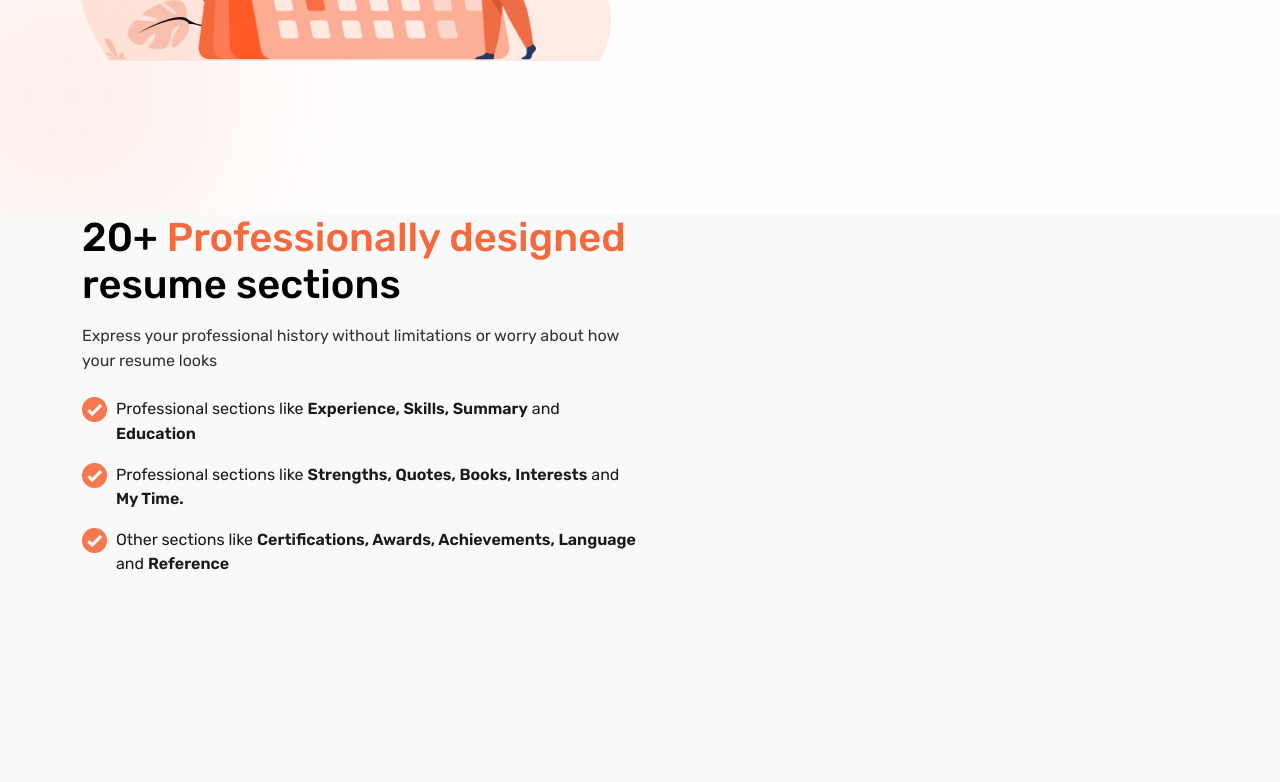
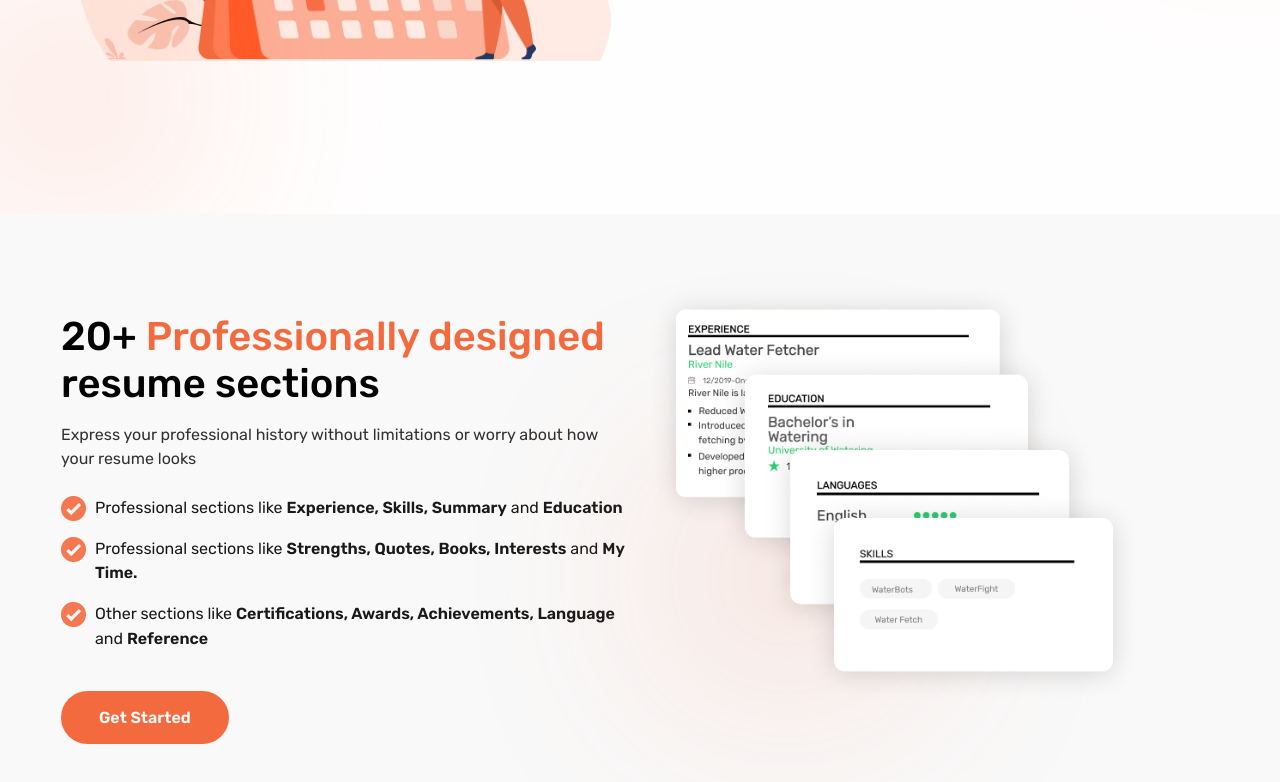
Before and after one commit to Shubham-391/cv_hawk, a plain HTML site: page index.html in a window 1280 px wide. Shown: the part 2511-3293 px from the top of the page. Drawn offline with nearby package versions, Linux system fonts and the light colour scheme.

Commit message:
section4

```diff
--- a/assets/css/styles.css
+++ b/assets/css/styles.css
@@ -586,16 +586,43 @@
 
  /* section4 */
  .section4-height {
-     min-height: 629px;
+     min-height: 885px;
  }
 
  .custom-container3 {
-     max-width: 1182px;
+     max-width: 1182px !important;
  }
 
  .section4-list li {
      background: url(/assets/images/tick.png) left top no-repeat;
      padding-left: 34px;
+ }
+
+ .section4-btn {
+     padding: 17px 38px;
+     border-radius: 41px;
+     background: var(--c1);
+     border: none;
+ }
+
+ .section4-btn:hover {
+     background: var(--c9);
+ }
+
+ .section4-resume {
+     width: 100%;
+     height: 422px;
+ }
+
+ .section4-ellipse {
+     width: 165px;
+     height: 143px;
+     border-radius: 50%;
+     background: var(--c1);
+     opacity: 0.5;
+     filter: blur(120.5px);
+     bottom: 22%;
+     left: 11%;
  }
 
  /* media query */
@@ -845,6 +872,15 @@
      .section3-height {
          min-height: 488px;
      }
+
+     /* section4 */
+     .section4-height {
+         min-height: 595px;
+     }
+
+     .section4-resume {
+         object-fit: contain;
+     }
  }
 
  @media(min-width: 650px) {
@@ -1067,6 +1103,17 @@
      .section3-height {
          min-height: 664px;
      }
+
+     /* section4 */
+     .section4-height {
+         min-height: 629px;
+     }
+
+     .section4-resume {
+         width: 100%;
+         height: 422px;
+         transform: translateY(-31px);
+     }
  }
 
  @media(min-width: 992px) {
@@ -1096,4 +1143,10 @@
          width: 548px;
          height: 358px;
      }
+
+     /* section4 */
+     .section4-resume {
+         width: 509px;
+         height: 422px;
+     }
  }
--- a/index.html
+++ b/index.html
@@ -240,18 +240,21 @@
             </div>
         </div>
         <!-- section4 -->
-        <div class="section4-height bg-c13">
-            <div class="container custom-container3 d-flex ">
-                <div class="col-6">
+        <div class="section4-height bg-c13 d-flex align-items-center">
+            <div class="container custom-container3 d-flex mt-5 mt-md-0 mb-5 mb-md-0 pt-sm-4 pt-md-0 ">
+                <div class="col-sm-6 col-12 pt-sm-2 pt-md-0">
                     <h2 class="c10 ff-rubik fs-lg font-style-normal fw-medium line-height-normal mb-3">20+ <span class="c1">Professionally designed</span> resume sections</h2>
-                    <p class="c2 ff-rubik user-friendly font-style-normal fw-normal line-height-154 opacity80 mb-4">Express your professional history without limitations or worry about how your resume looks</p>
+                    <p class="c2 ff-rubik user-friendly font-style-normal fw-normal line-height-154 opacity80 mb-4 pb-1 pb-sm-0 max-width-556">Express your professional history without limitations or worry about how your resume looks</p>
                     <ul class="section4-list list-style-none ps-0 mb-0">
-                        <li class="c2 ff-rubik user-friendly font-style-normal fw-normal line-height-154 opacity90 pb-3">Professional sections like <span class="fw-semibold">Experience, Skills, Summary</span> and <span class="fw-semibold">Education</span></li>
-                        <li class="c2 ff-rubik user-friendly font-style-normal fw-normal line-height-154 opacity90 pb-3">Professional sections like <span class="fw-semibold">Strengths, Quotes, Books, Interests</span> and <span class="fw-semibold">My Time.</span></li>
-                        <li class="c2 ff-rubik user-friendly font-style-normal fw-normal line-height-154 opacity90 pb-3">Other sections like <span class="fw-semibold">Certifications, Awards, Achievements, Language</span> and <span class="fw-semibold">Reference</span></li>
+                        <li class="c2 ff-rubik user-friendly font-style-normal fw-normal line-height-154 opacity90 pb-3 mb-1 mb-sm-0">Professional sections like <span class="fw-semibold">Experience, Skills, Summary</span> and <span class="fw-semibold">Education</span></li>
+                        <li class="c2 ff-rubik user-friendly font-style-normal fw-normal line-height-154 opacity90 pb-3 mb-1 mb-sm-0">Professional sections like <span class="fw-semibold">Strengths, Quotes, Books, Interests</span> and <span class="fw-semibold">My Time.</span></li>
+                        <li class="c2 ff-rubik user-friendly font-style-normal fw-normal line-height-154 opacity90 pb-3 mb-1 mb-sm-0">Other sections like <span class="fw-semibold">Certifications, Awards, Achievements, Language</span> and <span class="fw-semibold">Reference</span></li>
                     </ul>
+                    <img class="section4-resume d-sm-none mt-5 pb-2" src="/assets/images/section4-img1.png" alt="resume">
+                    <button class="c3 ff-rubik fs-sm2 font-style-normal fw-semibold line-height-normal section4-btn mt-4 transition">Get Started</button>
                 </div>
-                <div class="col-6"></div>
+                <div class="col-6 d-none d-sm-block position-relative"><img class="section4-resume position-relative z-2" src="/assets/images/section4-img1.png" alt="resume">
+                <div class="position-absolute section4-ellipse d-none d-sm-block"></div></div>
             </div>
         </div>
     </main>
```
Also changed, not shown: assets/images/section4-img1.png (added).
